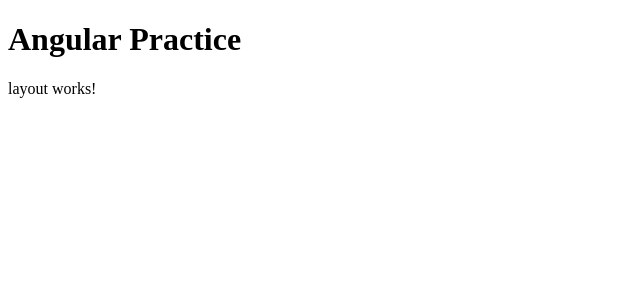
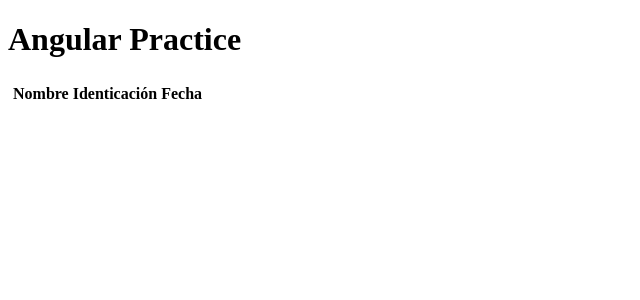
Before and after one commit to andresvillaec/angular-practice, an Angular app: page / in a window 1280 px wide. Shown: the top 300 px of the page, without its empty margins (0-640 px from the left). Built offline with nearby package versions, Linux system fonts and the light colour scheme.

Commit message:
feat: Add visit recods list and item components

```diff
--- a/src/app/app.component.html
+++ b/src/app/app.component.html
@@ -1,6 +1,6 @@
 <main>
   <app-header></app-header>
   <section class="content">
-    <app-layout></app-layout>
+    <app-visitor-record-list></app-visitor-record-list>
   </section>
 </main>
--- a/src/app/app.component.ts
+++ b/src/app/app.component.ts
@@ -1,11 +1,12 @@
 import {Component} from '@angular/core';
 import {HeaderComponent} from './header/header.component';
 import {LayoutComponent} from './layout/layout.component';
+import {VisitorRecordListComponent} from '../app/visitor-record/visitor-record-list/visitor-record-list.component';
 
 @Component({
   selector: 'app-root',
   standalone: true,
-  imports: [HeaderComponent, LayoutComponent],
+  imports: [HeaderComponent, LayoutComponent, VisitorRecordListComponent],
   templateUrl: './app.component.html',
   styleUrls: ['./app.component.css'],
 })
--- /dev/null
+++ b/src/app/visitor-record/visitor-record-item/visitor-record-item.component.html
@@ -0,0 +1,11 @@
+<thead>
+  <tr>
+    <th>Nombre</th>
+    <th>Identicación</th>
+    <th>Fecha</th>
+  </tr>
+</thead>
+<tbody>
+  <tr>
+  </tr>
+</tbody>
--- /dev/null
+++ b/src/app/visitor-record/visitor-record-list/visitor-record-list.component.html
@@ -0,0 +1,3 @@
+<table>
+  <app-visitor-record-item></app-visitor-record-item>
+</table>
```
Also changed, not shown: src/app/shared/shared.module.ts (added, +12 -0 lines), src/app/visitor-record/visitor-record-item/visitor-record-item.component.ts (added, +12 -0 lines), src/app/visitor-record/visitor-record-list/visitor-record-list.component.ts (added, +13 -0 lines), src/app/visitor-record/visitor-record.module.ts (added, +11 -0 lines), src/app/visitor-record/visitor-record-item/visitor-record-item.component.css (added), src/app/visitor-record/visitor-record-list/visitor-record-list.component.css (added), 2 other files (tests, documents, lock files or other folders).
